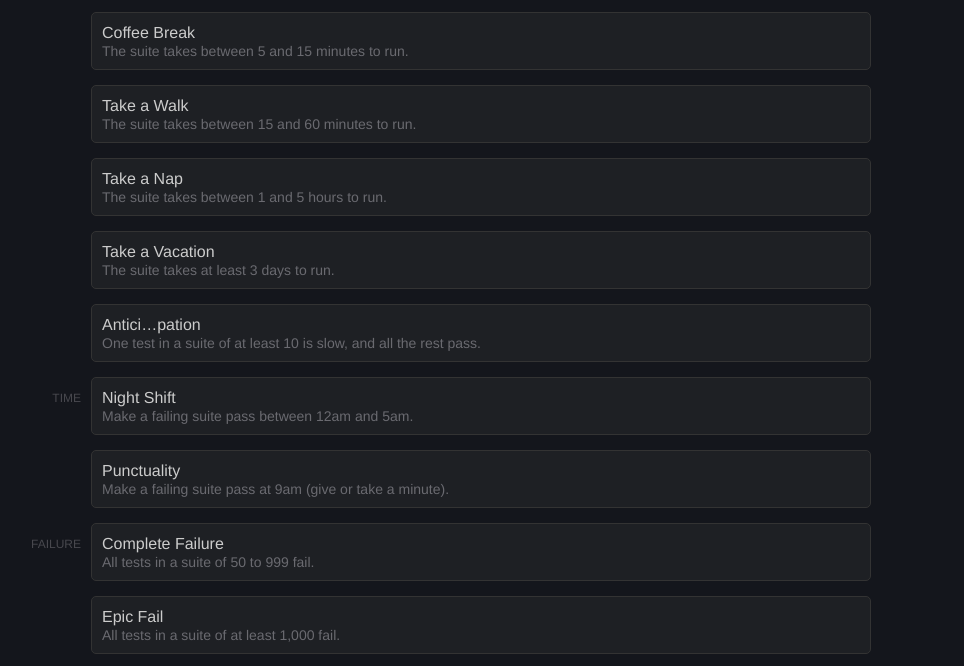
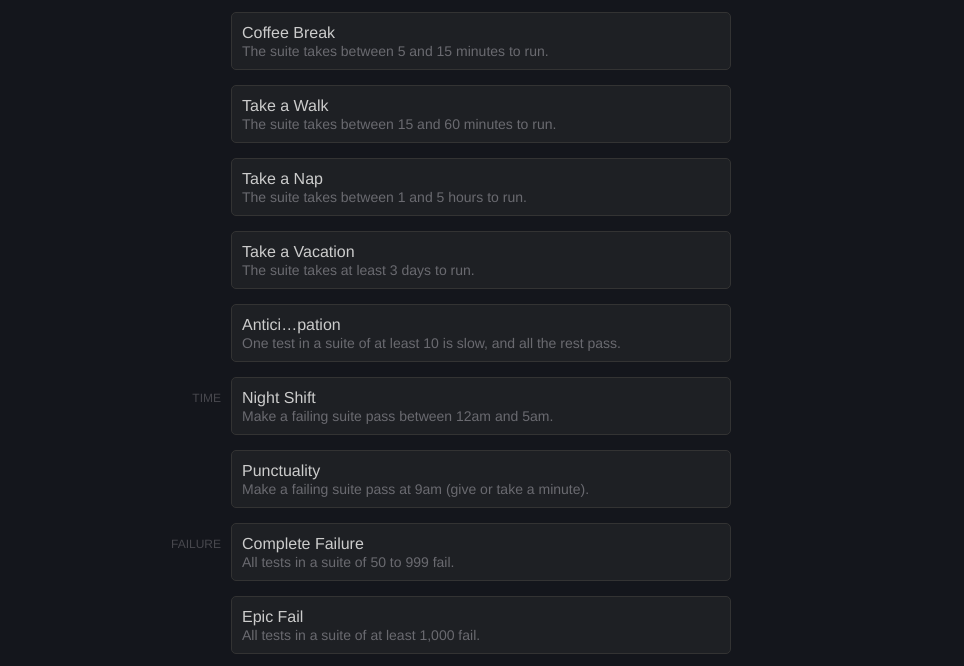
Before and after one commit to exogen/nose-achievements, a plain HTML site: page index.html in a window 1280 px wide. Shown: the part 139-805 px from the top of the page, without its empty margins (159-1123 px from the left). Drawn offline with Linux system fonts and the light colour scheme.

Commit message:
Better page resizing with static content width.

```diff
--- a/css/style.css
+++ b/css/style.css
@@ -9,7 +9,8 @@ body {
 
 #content {
     position: relative;
-    margin: 0 50px;
+    margin: 0 auto;
+    width: 600px;
     padding: 20px 200px 20px 100px;
 }
 
```
